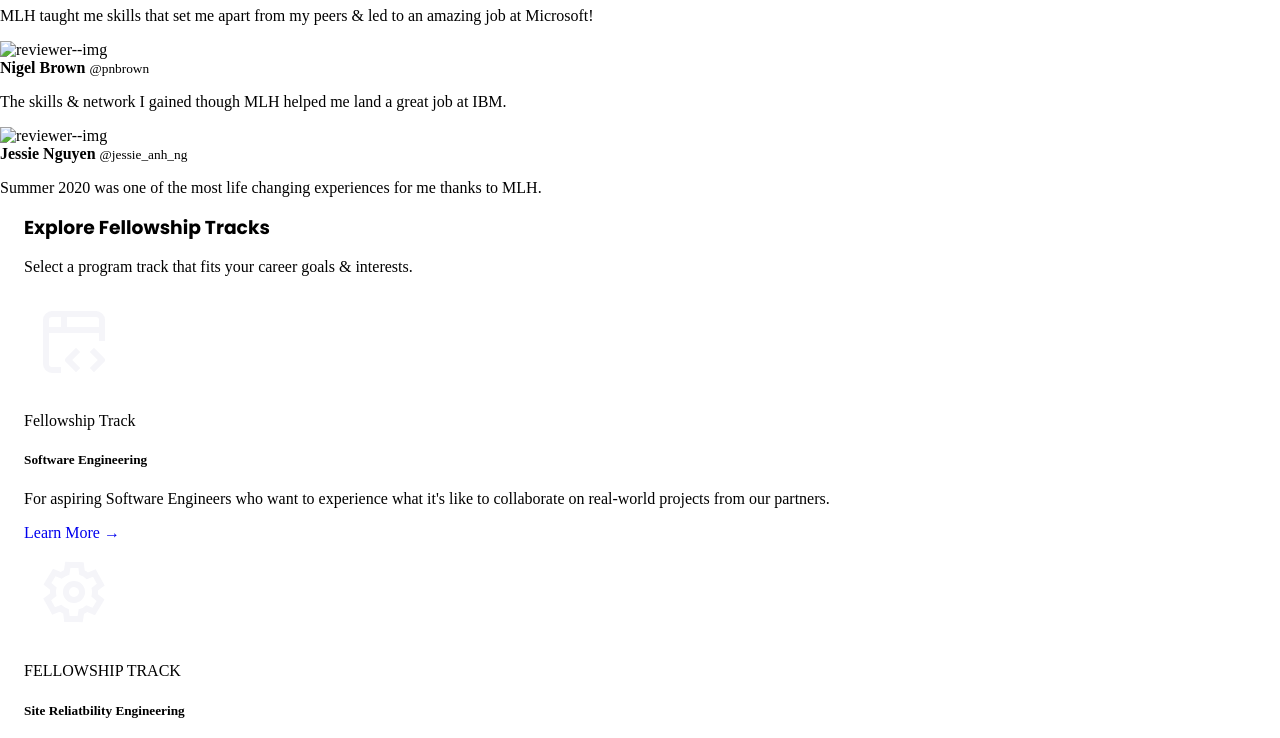
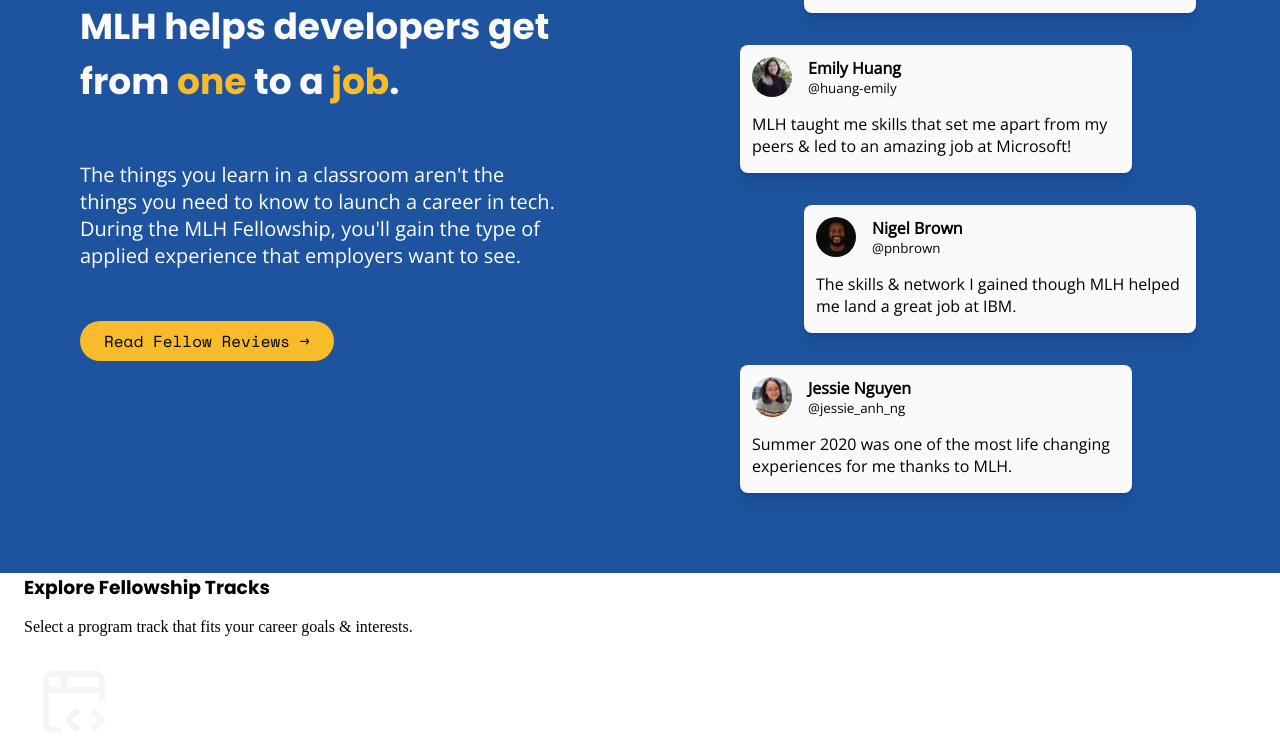
Before and after one commit to MaruthiKo/mlh-fellowship-clone, a website: page src/index.html in a window 1280 px wide. Shown: the part 2969-3707 px from the top of the page. Drawn offline with nearby package versions, Linux system fonts and the light colour scheme; files that its build step writes are made by us from their sources.

Commit message:
reviews section completed

```diff
--- a/src/index.html
+++ b/src/index.html
@@ -86,7 +86,8 @@
     </section>
     <!-- REVIEWS -->
     <section class="reviews">
-        <div class="left">
+        <div class="container flex">
+            <div class="left flex-col">
                 <h2>
                     Learning to code is like
                     getting from zero to one.
@@ -95,15 +96,15 @@
                     MLH helps developers get
                     from <span>one</span> to a <span>job</span>.
                 </h2>
-            <p>
+                <p class="text">
                     The things you learn in a classroom aren't the things you need to know to launch a career in tech. During the MLH Fellowship, you'll gain the type of applied experience that employers want to see.
                 </p>
-            <a href="#">Read Fellow Reviews →</a>
+                <a class="primary-btn" href="#">Read Fellow Reviews →</a>
             </div>
-        <div class="right">
+            <div class="right flex-col">
                 <div class="review-card">
                     <div class="review-card--top">
-                    <img src="" alt="reviewer--img">
+                        <img src="./assets/yashika-sharma.jpg" alt="reviewer--img">
                         <div class="reviewer-details">
                         <strong class="reviewer--name">Yashika Sharma</strong>
                         <small class="reviewer--username">@yashika51</small>
@@ -113,7 +114,7 @@
                 </div>
                 <div class="review-card">
                     <div class="review-card--top">
-                    <img src="" alt="reviewer--img">
+                        <img src="./assets/brandon-barker.jpg" alt="reviewer--img">
                         <div class="reviewer-details">
                         <strong class="reviewer--name">Brandon Barker</strong>
                         <small class="reviewer--username">@projectbarks</small>
@@ -123,7 +124,7 @@
                 </div>
                 <div class="review-card">
                     <div class="review-card--top">
-                    <img src="" alt="reviewer--img">
+                        <img src="./assets/emily-huang.jpg" alt="reviewer--img">
                         <div class="reviewer-details">
                         <strong class="reviewer--name">Emily Huang</strong>
                         <small class="reviewer--username">@huang-emily</small>
@@ -133,7 +134,7 @@
                 </div>
                 <div class="review-card">
                     <div class="review-card--top">
-                    <img src="" alt="reviewer--img">
+                        <img src="./assets/nigel-brown.jpg" alt="reviewer--img">
                         <div class="reviewer-details">
                         <strong class="reviewer--name">Nigel Brown</strong>
                         <small class="reviewer--username">@pnbrown</small>
@@ -143,13 +144,14 @@
                 </div>
                 <div class="review-card">
                     <div class="review-card--top">
-                    <img src="" alt="reviewer--img">
+                        <img src="./assets/jessie-nguyen.jpg" alt="reviewer--img">
                         <div class="reviewer-details">
                         <strong class="reviewer--name">Jessie Nguyen</strong>
                         <small class="reviewer--username">@jessie_anh_ng</small>
                         </div>
                     </div>
                     <p class="review">Summer 2020 was one of the most life changing experiences for me thanks to MLH.</p>
+                </div>
             </div>
     </div>
     </section>
--- a/src/sass/base/boilerplate.scss
+++ b/src/sass/base/boilerplate.scss
@@ -12,7 +12,6 @@ html{
 body{
     margin: 0;
     padding: 0;
-    // font-family: ;
 }
 
 h1,
@@ -22,6 +21,6 @@ h3{
     margin: 0;
 }
 
-.span{
+span{
     color: var(--yellow);
 }
--- a/src/sass/components/_flex.scss
+++ b/src/sass/components/_flex.scss
@@ -18,3 +18,11 @@
     flex-direction: row-reverse;
     flex-wrap: nowrap;
 }
+
+.flex-col{
+    @extend %flex;
+    flex-direction: column;
+    justify-content: space-around;
+    flex-wrap: nowrap;
+    gap: 2rem;
+}
--- a/src/sass/layout/_index.scss
+++ b/src/sass/layout/_index.scss
@@ -1,3 +1,4 @@
 @forward 'navbar';
 @forward 'hero';
 @forward 'examples';
+@forward 'reviews';
--- /dev/null
+++ b/src/sass/layout/_reviews.scss
@@ -0,0 +1,64 @@
+.reviews{
+    background-color: var(--blue);
+
+    .container{
+        padding: 5rem 2rem;
+    }
+
+    .left{
+        margin: 1rem 0;
+        padding: 3rem;
+        max-width: 50%;
+        h2{
+            font-size: 2.25rem;
+            color: var(--white);
+        }
+        p{
+            padding-right: 2rem;
+            font-size: 1.25rem;
+            color: white;
+        }
+        a{
+            align-self: flex-start;
+        }
+    }
+
+    .right{
+        .review-card{
+            font-family: var(--text);
+            background-color: var(--white);
+            padding: 0.75rem;
+            padding-bottom: 0;
+            border-radius: 0.5rem;
+            box-shadow: 0 0 #0000,0 0 #0000,0 10px 15px -3px rgba(0,0,0,.1),0 4px 6px -4px rgba(0,0,0,.1);
+            max-width: 70%;
+            display: flex;
+            flex-direction: column;
+            justify-content: space-between;
+
+            .review-card--top{
+                display: flex;
+                gap:1rem;
+                img{
+                    width: 40px;
+                    height: 40px;
+                    border-radius: 50%;
+                }
+            }
+            .reviewer-details{
+                display: flex;
+                flex-direction: column;
+            }
+        }
+        .review-card:nth-child(even){
+            translate: 2rem;
+        }
+        .review-card:nth-child(odd){
+            translate: -2rem;
+        }
+
+        .review{
+            font-family: var(--text);
+        }
+    }
+}
```
Also changed, not shown: src/assets/brandon-barker.jpg (added), src/assets/emily-huang.jpg (added), src/assets/jessie-nguyen.jpg (added), src/assets/nigel-brown.jpg (added), src/assets/yashika-sharma.jpg (added). Lines whose indentation alone changed are shown as unchanged.
